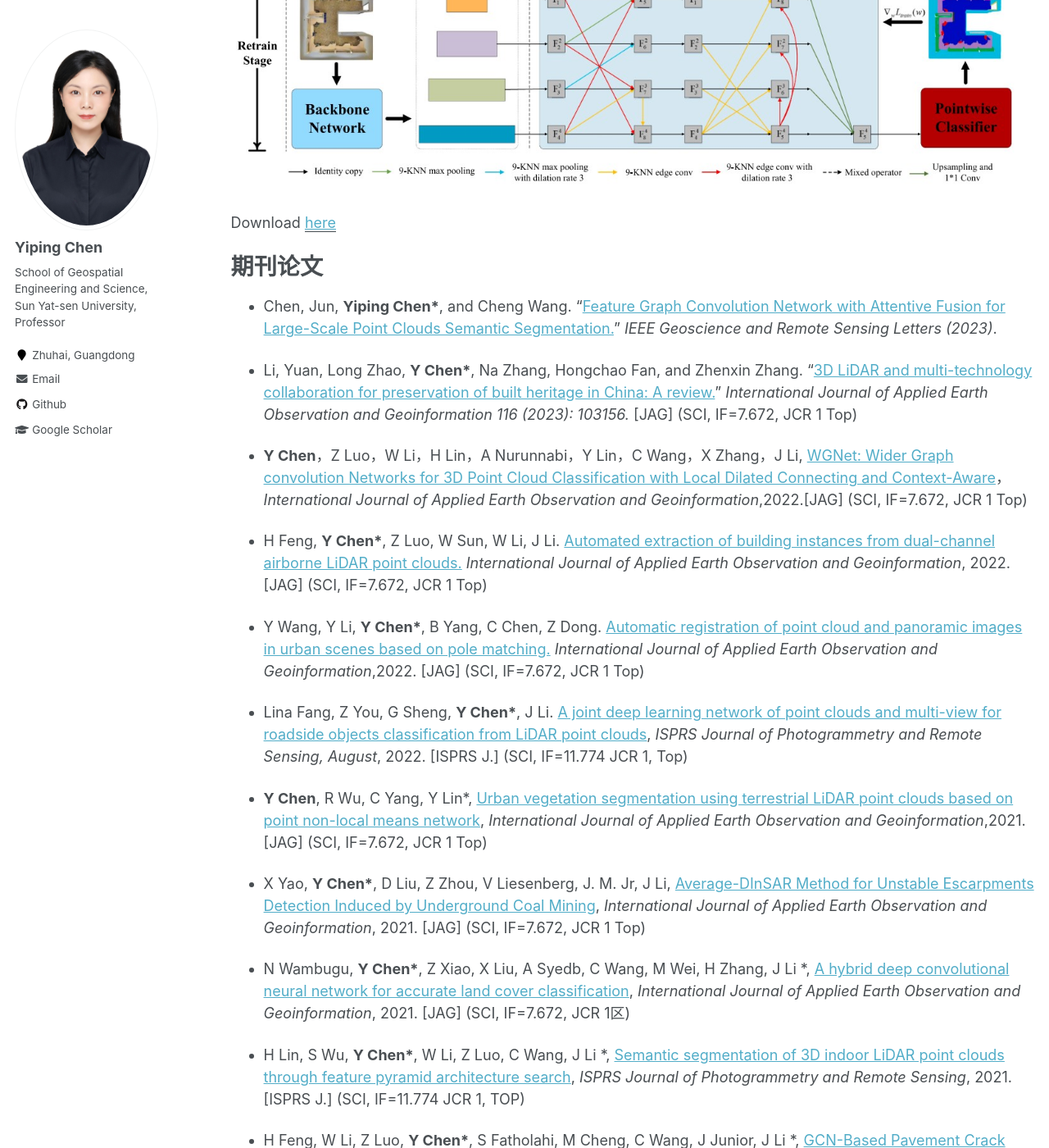
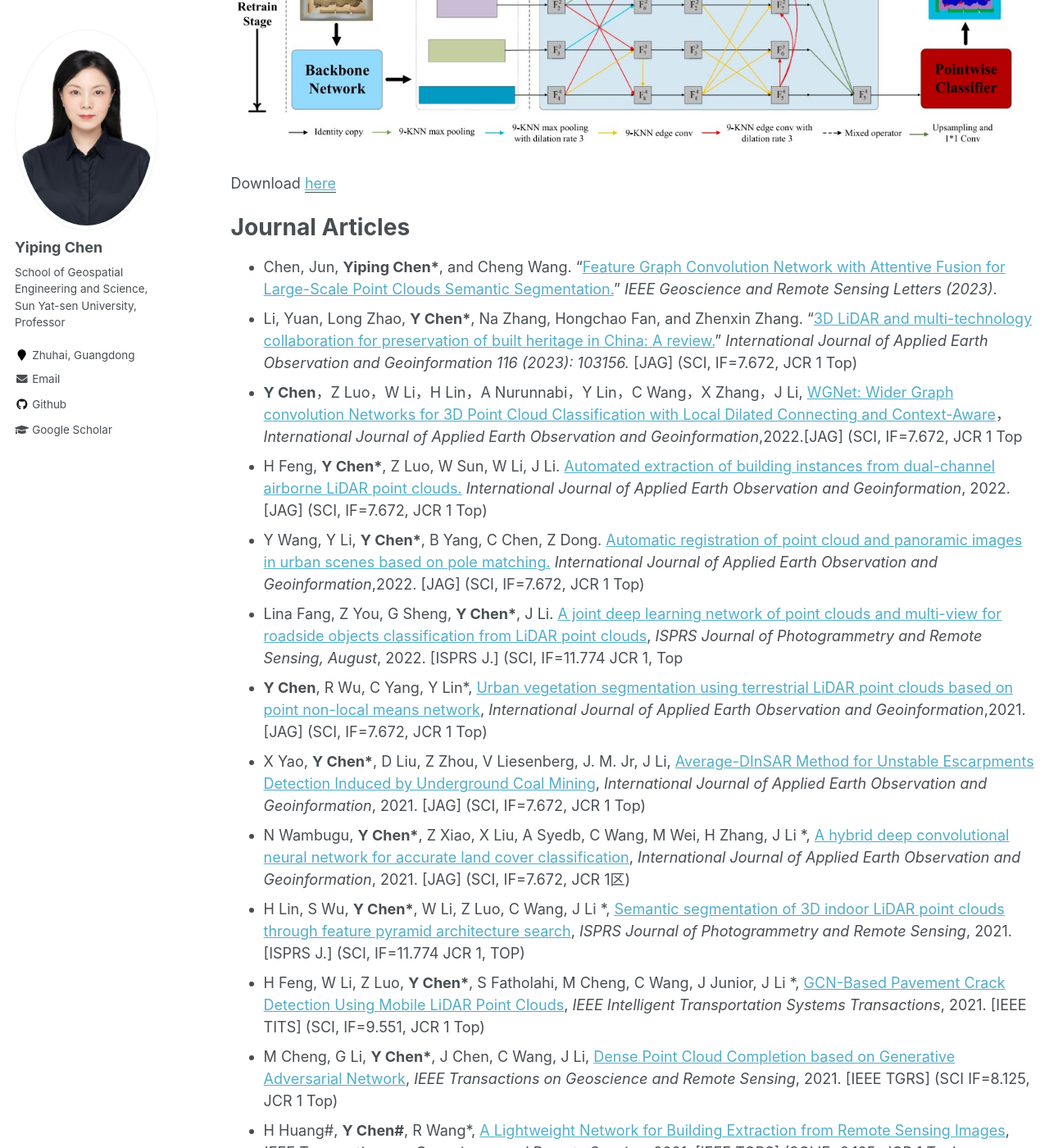
Before and after one commit to gorgeouseping/HomepageEn, a Jekyll site: the page built from _pages/publications.md, in a window 1280 px wide and 1400 px high, scrolled down 2331 px. Shown: the whole window at 82% size. Built offline with Jekyll 4.4.1, drawn with Linux system fonts in a browser that asks for light colours; some of the changed text lies outside the part shown.

Commit message:
Update publications.md

```diff
--- a/_pages/publications.md
+++ b/_pages/publications.md
@@ -1,12 +1,10 @@
 ---
 layout: archive
-title: "Publications"
+title: "Selected Publications"
 permalink: /publications/
 author_profile: true
 ---
 
-代表论文
-======
 {% include base_path %}
 
 {% assign sorted_publications = site.publications | sort: 'date' | reverse %}
@@ -16,28 +14,18 @@ author_profile: true
 {% endfor %}
 
 
-期刊论文
+Journal Articles
 ======
 + Chen, Jun, __Yiping Chen*__, and Cheng Wang. "[Feature Graph Convolution Network with Attentive Fusion for Large-Scale Point Clouds Semantic Segmentation.](https://ieeexplore.ieee.org/abstract/document/10217158)" _IEEE Geoscience and Remote Sensing Letters (2023)_.
-
 +	Li, Yuan, Long Zhao, __Y Chen*__, Na Zhang, Hongchao Fan, and Zhenxin Zhang. "[3D LiDAR and multi-technology collaboration for preservation of built heritage in China: A review.](https://www.sciencedirect.com/science/article/pii/S1569843222003442)" _International Journal of Applied Earth Observation and Geoinformation 116 (2023): 103156._ [JAG] (SCI, IF=7.672, JCR 1 Top)
-
-+	__Y Chen__，Z Luo，W Li，H Lin，A Nurunnabi，Y Lin，C Wang，X Zhang，J Li, [WGNet: Wider Graph convolution Networks for 3D Point Cloud Classification with Local Dilated Connecting and Context-Aware](https://www.sciencedirect.com/science/article/pii/S030324342200112X)，_International Journal of Applied Earth Observation and Geoinformation_,2022.[JAG] (SCI, IF=7.672, JCR 1 Top)
-
++	__Y Chen__，Z Luo，W Li，H Lin，A Nurunnabi，Y Lin，C Wang，X Zhang，J Li, [WGNet: Wider Graph convolution Networks for 3D Point Cloud Classification with Local Dilated Connecting and Context-Aware](https://www.sciencedirect.com/science/article/pii/S030324342200112X)，_International Journal of Applied Earth Observation and Geoinformation_,2022.[JAG] (SCI, IF=7.672, JCR 1 Top
 +	H Feng, __Y Chen*__, Z Luo, W Sun, W Li, J Li. [Automated extraction of building instances from dual-channel airborne LiDAR point clouds.](https://www.sciencedirect.com/science/article/pii/S1569843222002308) _International Journal of Applied Earth Observation and Geoinformation_, 2022. [JAG] (SCI, IF=7.672, JCR 1 Top)
-
 +	Y Wang, Y Li, __Y Chen*__, B Yang, C Chen, Z Dong. [Automatic registration of point cloud and panoramic images in urban scenes based on pole matching.](https://doi.org/10.1016/j.jag.2022.103083) _International Journal of Applied Earth Observation and Geoinformation_,2022. [JAG] (SCI, IF=7.672, JCR 1 Top)
-
-+	Lina Fang, Z You, G Sheng, __Y Chen*__, J Li. [A joint deep learning network of point clouds and multi-view for roadside objects classification from LiDAR point clouds](https://doi.org/10.1016/j.isprsjprs.2022.08.022), _ISPRS Journal of Photogrammetry and Remote Sensing, August_, 2022. [ISPRS J.] (SCI, IF=11.774 JCR 1, Top)
-
++	Lina Fang, Z You, G Sheng, __Y Chen*__, J Li. [A joint deep learning network of point clouds and multi-view for roadside objects classification from LiDAR point clouds](https://doi.org/10.1016/j.isprsjprs.2022.08.022), _ISPRS Journal of Photogrammetry and Remote Sensing, August_, 2022. [ISPRS J.] (SCI, IF=11.774 JCR 1, Top
 +	__Y Chen__, R Wu, C Yang, Y Lin*, [Urban vegetation segmentation using terrestrial LiDAR point clouds based on point non-local means network](https://doi.org/10.1016/j.jag.2021.102580), _International Journal of Applied Earth Observation and Geoinformation_,2021. [JAG] (SCI, IF=7.672, JCR 1 Top)
-
 +	X Yao, __Y Chen*__, D Liu, Z Zhou, V Liesenberg, J. M. Jr, J Li, [Average-DInSAR Method for Unstable Escarpments Detection Induced by Underground Coal Mining](https://doi.org/10.1016/j.jag.2021.102489), _International Journal of Applied Earth Observation and Geoinformation_, 2021. [JAG] (SCI, IF=7.672, JCR 1 Top)
-
 +	N Wambugu, __Y Chen\*__, Z Xiao, X Liu, A Syedb, C Wang, M Wei, H Zhang, J Li \*, [A hybrid deep convolutional neural network for accurate land cover classification](https://doi.org/10.1016/j.jag.2021.102515), _International Journal of Applied Earth Observation and Geoinformation_, 2021. [JAG] (SCI, IF=7.672, JCR 1区)
-
 +	H Lin, S Wu, __Y Chen\*__, W Li, Z Luo, C Wang, J Li \*, [Semantic segmentation of 3D indoor LiDAR point clouds through feature pyramid architecture search](https://doi.org/10.1016/j.isprsjprs.2021.05.009), _ISPRS Journal of Photogrammetry and Remote Sensing_, 2021. [ISPRS J.] (SCI, IF=11.774 JCR 1, TOP)
-
 +	H Feng, W Li, Z Luo, __Y Chen\*__, S Fatholahi, M Cheng, C Wang, J Junior, J Li \*, [GCN-Based Pavement Crack Detection Using Mobile LiDAR Point Clouds](https://ieeexplore.ieee.org/document/9508901), _IEEE Intelligent Transportation Systems Transactions_, 2021. [IEEE TITS] (SCI, IF=9.551, JCR 1 Top)
 +	M Cheng, G Li, __Y Chen*__, J Chen, C Wang, J Li, [Dense Point Cloud Completion based on Generative Adversarial Network](https://ieeexplore.ieee.org/abstract/document/9528913), _IEEE Transactions on Geoscience and Remote Sensing_, 2021. [IEEE TGRS] (SCI IF=8.125, JCR 1 Top)
 +	H Huang#, __Y Chen#__, R Wang*, [A Lightweight Network for Building Extraction from Remote Sensing Images](https://ieeexplore.ieee.org/abstract/document/9627995), _IEEE Transactions on Geoscience and Remote Sensing_, 2021. [IEEE TGRS] (SCI IF=8.125, JCR 1 Top)
@@ -45,12 +33,10 @@ author_profile: true
 +	N Wambugu, __Y Chen\*__, Z Xiao, X Liu, A Syedb, C Wang, M Wei, H Zhang, J Li \*, [Hyperspectral image classification on insufficient-sample and feature learning using deep neural networks: A review](https://doi.org/10.1016/j.jag.2021.102603), _International Journal of Applied Earth Observation and Geoinformation_, 105, 102603,2021. [JAG] (SCI, IF=7.672, JCR 1 Top)
 +	J. Gao, __Y Chen\*__, J Marcato Jr, C Wang, J Li \*, [Rapid Extraction of Urban Road Guardrails from Mobile LiDAR Point Clouds](https://ieeexplore.ieee.org/abstract/document/9208763), _IEEE Transactions on Intelligent Transportation Systems_, doi:10.1109/TITS.2020.3025067, 2020. [IEEE TITS] (SCI, IF=9.551, JCR 1 Top)
 
-会议论文
+Conference Proceedings
 ======
 + __Y Chen__, L Wang, C Wang and J Li, High accuracy Digital Terrain Models Generation along Roads Using Mobile Laser Scanning Data, FIG Congress 2022.
-
 + Chengzhe Yang, __Y Chen__, Cheng Wang, Jonathan Li, [Foreground-background Segmentation of Sequential Point Clouds](https://ieeexplore.ieee.org/abstract/document/9883255), IGARSS 2022. [IEEE IGARSS]
-
 + G Li, __Y Chen*__, M Cheng, C Wang, J Li, [N-DPC: Dense 3D Point Cloud Completion Based on Improved Multi-stage Network](https://doi.org/10.1145/3436369.3437421),ICCPR 2020. [IEEE ICCPR]
 + Z Sha, __Y Chen*__, W Li, C Wang, A Nurunnabi, J Li, [A Boundary-Enhanced Supervoxel Method for Extraction of Road Edges in MLS Point Clouds](https://doi.org/10.5194/isprs-archives-XLIII-B1-2020-65-2020), The International Archives of Photogrammetry, Remote Sensing and Spatial Information Sciences,2020. [ISPRS Archives]
 + Z Sha, Q Zhu, __Y Chen*__, C Wang, A Nurunnabi, J Li, [A Bounday-enhanced Supervoxel Method for 3D Point Clouds](https://ieeexplore.ieee.org/abstract/document/9323330), IGARSS 2020. [IEEE IGARSS]
```
